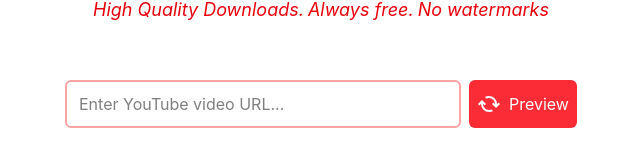
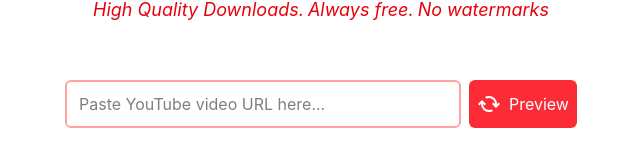
Before and after one commit to Samuel-Dwomoh/Youtube-video-downloader, a React (Vite) app in the folder Frontend/youtube-video-downloader/: page / in a window 1280 px wide. Shown: the part 276-442 px from the top of the page, without its empty margins (319-959 px from the left). Built offline with nearby package versions, Linux system fonts and the light colour scheme.

Commit message:
backend updated

```diff
--- a/Frontend/youtube-video-downloader/src/components/Body.jsx
+++ b/Frontend/youtube-video-downloader/src/components/Body.jsx
@@ -67,9 +67,9 @@
 
             <form action="" method="POST" className="flex items-center w-full max-w-lg">
 
-                <input type="text" placeholder="Enter YouTube video URL..." className="border-2 border-red-300 rounded-md p-2 w-full h-12 focus:outline-red-400 px-3 py-5" value={videoUrl} onChange={handleInputChange}/>
+                <input type="text" placeholder="Paste YouTube video URL here..." className="border-2 border-red-300 rounded-md p-2 w-full h-12 focus:outline-red-400 px-3 py-5" value={videoUrl} onChange={handleInputChange}/>
 
-                <button type="submit" onClick={handleSubmit} className="bg-red-500 text-white rounded-md gap-x-2 pr-8 ml-2 py-1 hover:bg-red-600 h-12 flex items-center"><img src={load} alt="" className="pl-2" />Preview</button>
+                <button type="submit" onClick={handleSubmit} className="bg-red-500 text-white rounded-md gap-x-2 pr-8 ml-2 py-1 hover:bg-red-600 h-12 flex items-center hover:scale-103"><img src={load} alt="" className="pl-2" />Preview</button>
             </form>
 
         </div>
```
Also changed, not shown: 1 other file (tests, documents, lock files or other folders).
